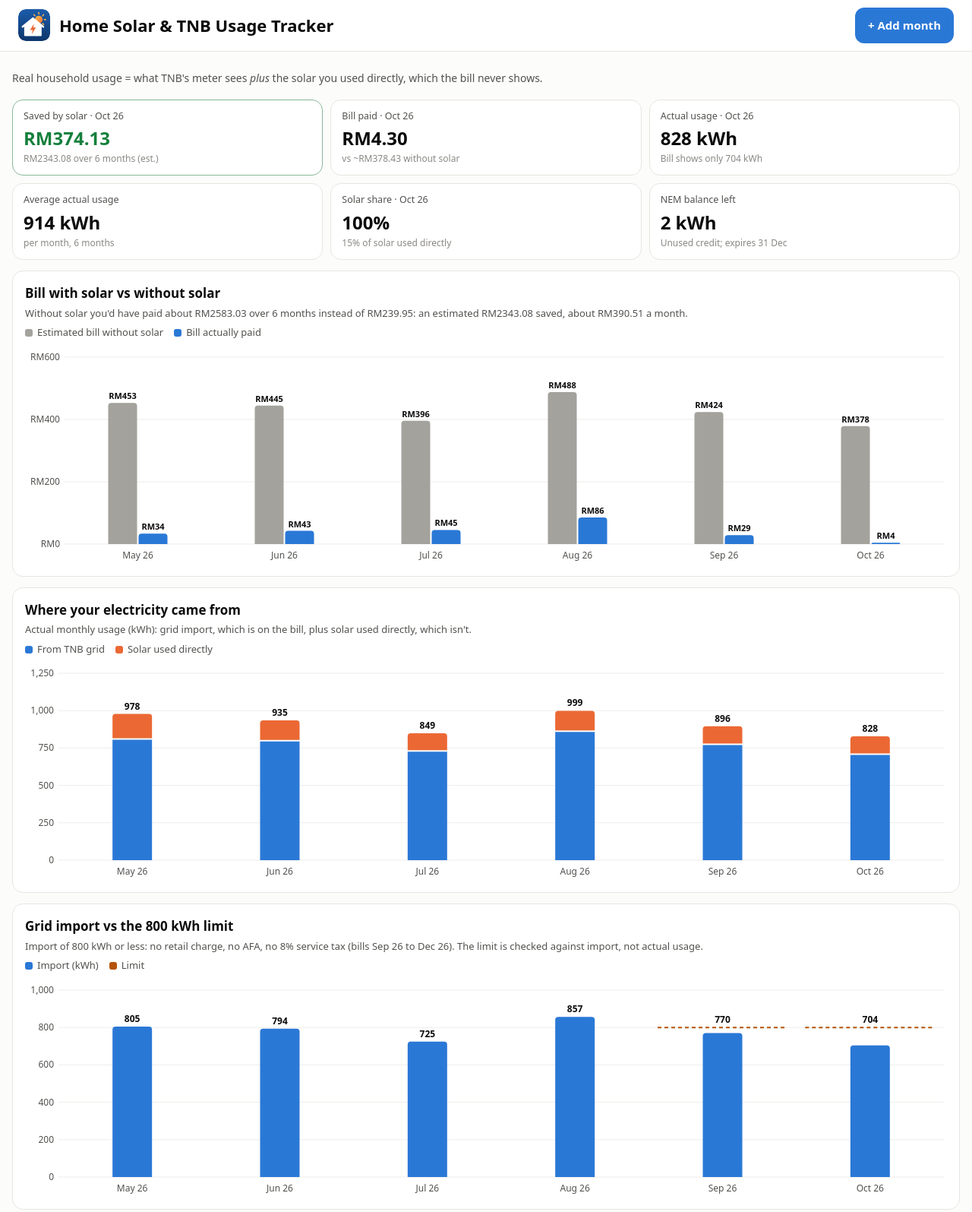
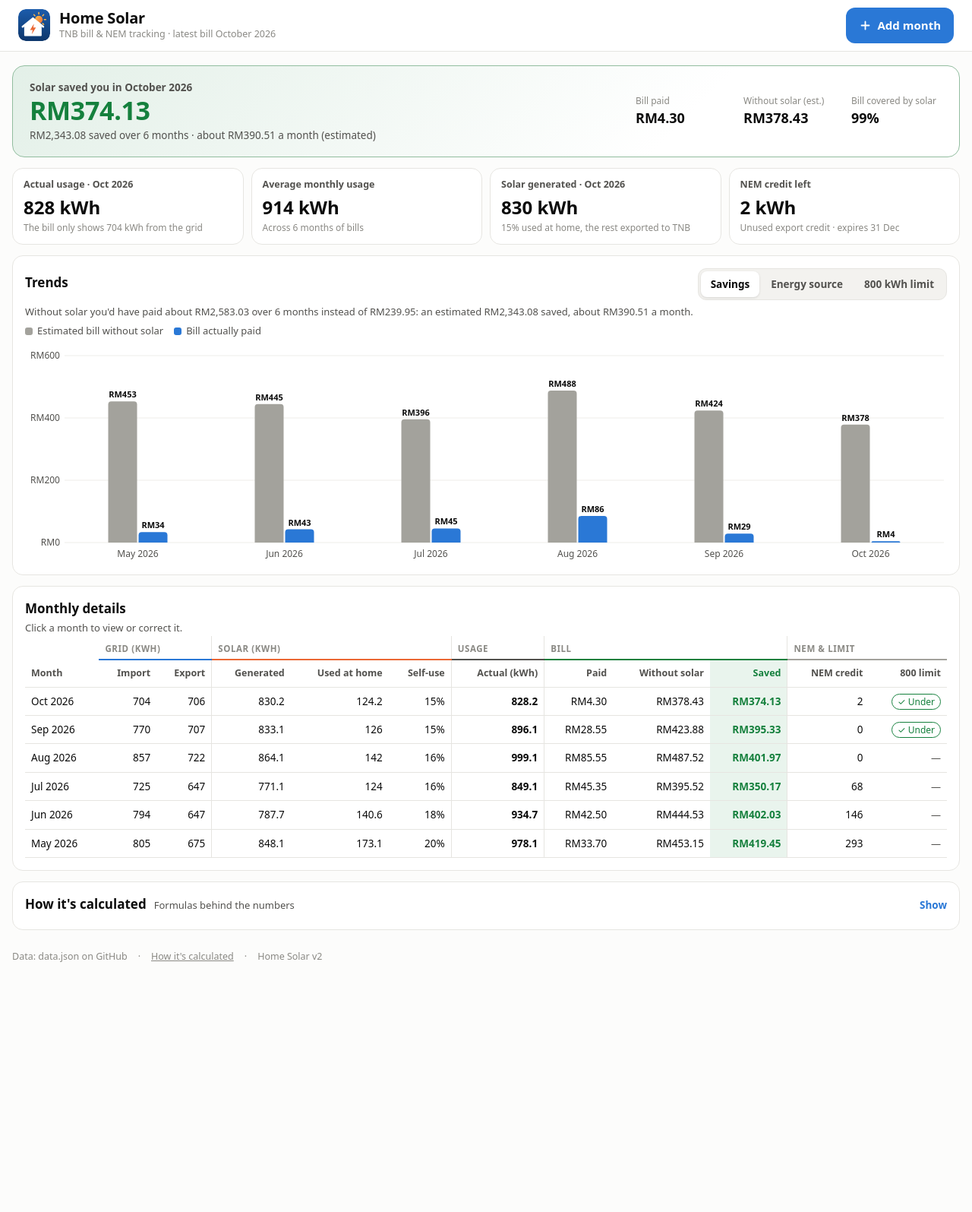
Before and after one commit to derektanjh/solar-tracker, a plain HTML site: page index.html in a window 1280 px wide. Shown: the top 1595 px of the page at 76% size. After the commit the page ends 1297 px from the top, so only its background shows below. Drawn offline with Linux system fonts and the light colour scheme.

Commit message:
Solar v2: savings headline, chart tabs, grouped table, clearer wording

```diff
--- a/index.html
+++ b/index.html
@@ -3,7 +3,7 @@
 <head>
 <meta charset="utf-8">
 <meta name="viewport" content="width=device-width, initial-scale=1, viewport-fit=cover">
-<title>Solar Tracker</title>
+<title>Home Solar</title>
 <link rel="icon" href="icon.svg" type="image/svg+xml">
 <link rel="icon" href="icon-192.png" sizes="192x192" type="image/png">
 <link rel="apple-touch-icon" href="apple-touch-icon.png">
@@ -20,17 +20,17 @@
   --surface:#fcfcfb; --card:#ffffff; --line:#e6e5e1; --grid:#eeede9; --soft:#f3f2ef;
   --text:#0b0b0b; --text2:#52514e; --muted:#8a8984;
   --grid-c:#2a78d6; --solar-c:#eb6834; --base-c:#a3a29c;
-  --accent:#2a78d6; --warn:#b45309; --good:#15803d; --bad:#c2410c;
+  --accent:#2a78d6; --warn:#b45309; --good:#15803d; --bad:#c2410c; --limit:#c62828;
 }
 @media (prefers-color-scheme:dark){
   :root{color-scheme:dark;--surface:#1a1a19;--card:#232322;--line:#3a3a38;--grid:#2e2e2c;--soft:#2b2b29;
   --text:#f0efec;--text2:#c3c2b7;--muted:#8f8e86;--grid-c:#3987e5;--solar-c:#d95926;--base-c:#6f6e69;
-  --accent:#3987e5;--warn:#f59e0b;--good:#4ade80;--bad:#fb923c}
+  --accent:#3987e5;--warn:#f59e0b;--good:#4ade80;--bad:#fb923c;--limit:#f87171}
 }
 *{box-sizing:border-box;-webkit-tap-highlight-color:transparent}
 html{-webkit-text-size-adjust:100%}
 body{margin:0;background:var(--surface);color:var(--text);font:15px/1.5 system-ui,-apple-system,"Segoe UI",Roboto,sans-serif}
-main{max-width:1280px;margin:0 auto;padding:18px calc(16px + env(safe-area-inset-right)) calc(110px + env(safe-area-inset-bottom)) calc(16px + env(safe-area-inset-left))}
+main{max-width:1280px;margin:0 auto;padding:18px calc(16px + env(safe-area-inset-right)) 8px calc(16px + env(safe-area-inset-left))}
 header{display:flex;align-items:center;gap:12px;margin-bottom:4px}
 header img{width:42px;height:42px;border-radius:10px;flex:none}
 header h1{flex:1}
@@ -64,7 +64,7 @@ tbody tr{cursor:pointer} tbody tr:hover{background:var(--soft)}
 td.hl{font-weight:650}
 .scroll{overflow-x:auto}
 .flag{font-size:12px;padding:1px 7px;border-radius:99px;border:1px solid currentColor}
-.flag.ok{color:var(--good)} .flag.over{color:var(--warn)}
+.flag.ok{color:var(--good)} .flag.over{color:var(--limit)}
 .mcards{display:none}
 .mcard{border:1px solid var(--line);border-radius:12px;padding:12px;margin-top:10px;cursor:pointer}
 .mcard .top{display:flex;justify-content:space-between;align-items:baseline;gap:8px}
@@ -133,6 +133,43 @@ pre{background:var(--surface);border:1px solid var(--line);border-radius:8px;pad
 /* full-width top bar */
 header.topbar{position:sticky;top:0;z-index:20;display:flex;align-items:center;gap:12px;margin:0;background:color-mix(in srgb,var(--card) 88%,transparent);-webkit-backdrop-filter:saturate(1.4) blur(10px);backdrop-filter:saturate(1.4) blur(10px);border-bottom:1px solid var(--line);padding:calc(10px + env(safe-area-inset-top)) calc(24px + env(safe-area-inset-right)) 10px calc(24px + env(safe-area-inset-left))}
 @media (max-width:640px){header.topbar{padding-left:calc(16px + env(safe-area-inset-left));padding-right:calc(16px + env(safe-area-inset-right))}}
+
+.ttl{flex:1;min-width:0}
+.ttl h1{font-size:20px;letter-spacing:-.01em}
+.ttl .meta{font-size:12.5px;color:var(--muted);white-space:nowrap;overflow:hidden;text-overflow:ellipsis}
+#hdrAdd svg{width:17px;height:17px}
+.hero{display:flex;align-items:center;justify-content:space-between;gap:16px 28px;flex-wrap:wrap;margin-bottom:14px;padding:18px 22px;border-radius:16px;border:1px solid color-mix(in srgb,var(--good) 40%,var(--line));background:linear-gradient(135deg,color-mix(in srgb,var(--good) 12%,var(--card)),var(--card) 70%)}
+.h-k{font-size:13.5px;color:var(--text2);font-weight:600}
+.h-v{font-size:34px;font-weight:700;color:var(--good);line-height:1.2;font-variant-numeric:tabular-nums;letter-spacing:-.01em}
+.h-d{font-size:13.5px;color:var(--text2);margin-top:2px}
+.h-side{display:flex;gap:22px;flex-wrap:wrap}
+.h-side div{min-width:120px}
+.h-side .k{font-size:12px;color:var(--muted)}
+.h-side .v{font-size:18px;font-weight:650;font-variant-numeric:tabular-nums}
+.skel{color:transparent!important;display:inline-block;border-radius:8px;background:linear-gradient(90deg,var(--soft) 25%,var(--line) 50%,var(--soft) 75%);background-size:200% 100%;animation:shim 1.2s linear infinite}
+@keyframes shim{to{background-position:-200% 0}}
+.tiles{grid-template-columns:repeat(4,1fr)}
+.tile .k{font-weight:600}
+.card-h{display:flex;align-items:center;justify-content:space-between;gap:10px;flex-wrap:wrap;margin-bottom:6px}
+.tabs{display:inline-flex;background:var(--soft);border:1px solid var(--line);border-radius:11px;padding:3px;gap:2px}
+.tabs button{font:inherit;font-size:13.5px;font-weight:600;border:none;background:none;color:var(--text2);padding:7px 13px;border-radius:8px;cursor:pointer;min-height:34px}
+.tabs button[aria-selected=true]{background:var(--card);color:var(--text);box-shadow:0 1px 3px rgba(0,0,0,.12)}
+thead tr.grp th{font-size:11.5px;letter-spacing:.05em;text-transform:uppercase;color:var(--muted);text-align:left;border-bottom:2px solid var(--c);padding-bottom:5px}
+thead tr.grp th.gap{border-bottom:none}
+th.sep,td.sep{border-left:1px solid var(--line)}
+td.sv,th.sv{background:color-mix(in srgb,var(--good) 9%,transparent);color:var(--good)}
+th.sv{color:var(--good)}
+.only-m{display:none}
+details.calc summary{cursor:pointer;list-style:none;display:flex;align-items:baseline;gap:10px;flex-wrap:wrap}
+details.calc summary::-webkit-details-marker{display:none}
+details.calc summary h2{display:inline}
+details.calc summary::after{content:"Show";margin-left:auto;color:var(--accent);font-size:13.5px;font-weight:600}
+details.calc[open] summary::after{content:"Hide"}
+details.calc .formula{margin-top:10px}
+footer{max-width:1280px;margin:0 auto;padding:4px 16px calc(28px + env(safe-area-inset-bottom));font-size:12.5px;color:var(--muted);display:flex;gap:6px 14px;flex-wrap:wrap}
+footer a{color:var(--muted)}
+@media (max-width:899px){.tiles{grid-template-columns:1fr 1fr}}
+@media (max-width:640px){footer{padding-bottom:calc(100px + env(safe-area-inset-bottom))}.only-d{display:none}.only-m{display:inline}.ttl h1{font-size:18px}.hero{padding:16px}.h-v{font-size:28px}.tabs{width:100%}.h-side{display:grid;grid-template-columns:repeat(3,1fr);gap:10px;width:100%}.h-side div{min-width:0}.h-side .v{font-size:16px}.tabs button{flex:1;padding:7px 6px;font-size:12.5px}}
 </style>
 <style id="splash-css">#splash{position:fixed;inset:0;z-index:9999;display:flex;align-items:center;justify-content:center;background:linear-gradient(160deg,var(--sp1,#1c5cab),var(--sp2,#0d366b));color:#fff;opacity:1;transition:opacity .45s ease,visibility .45s;animation:spfail .01s linear 5s forwards}
 #splash.out{opacity:0;visibility:hidden;pointer-events:none}
@@ -150,55 +187,59 @@ header.topbar{position:sticky;top:0;z-index:20;display:flex;align-items:center;g
 <link rel="stylesheet" href="portal.css">
 </head>
 <body>
-<div id="splash" style="--sp1:#1c5cab;--sp2:#0d366b" role="status" aria-label="Loading"><div class="sp-in"><img src="icon.svg" alt=""><div class="sp-name">Solar Tracker</div><div class="sp-dots"><i></i><i></i><i></i></div></div></div>
+<div id="splash" style="--sp1:#1c5cab;--sp2:#0d366b" role="status" aria-label="Loading"><div class="sp-in"><img src="icon.svg" alt=""><div class="sp-name">Home Solar</div><div class="sp-dots"><i></i><i></i><i></i></div></div></div>
 <header class="topbar">
   <img src="icon.svg" alt="">
-  <h1>Home Solar &amp; TNB Usage Tracker</h1>
-  <button class="btn" id="hdrAdd" type="button">+ Add month</button>
+  <div class="ttl"><h1>Home Solar</h1><div class="meta" id="meta">TNB bill &amp; NEM tracking</div></div>
+  <button class="btn" id="hdrAdd" type="button"><svg viewBox="0 0 24 24" fill="none" stroke="currentColor" stroke-width="2.6" stroke-linecap="round"><path d="M12 5v14M5 12h14"/></svg>Add month</button>
 </header>
 <main>
-  <p class="sub">Real household usage = what TNB's meter sees <em>plus</em> the solar you used directly, which the bill never shows.</p>
-
+  <div class="hero" id="hero"><div class="h-main"><div class="h-k">Loading your bills…</div><div class="h-v skel">RM000.00</div></div></div>
   <div class="tiles" id="tiles"></div>
 
   <div class="card">
-    <h2>Bill with solar vs without solar</h2>
+    <div class="card-h"><h2>Trends</h2>
+      <div class="tabs" role="tablist">
+        <button role="tab" type="button" data-tab="t3" aria-selected="true">Savings</button>
+        <button role="tab" type="button" data-tab="t1">Energy source</button>
+        <button role="tab" type="button" data-tab="t2">800 kWh limit</button>
+      </div></div>
+    <div class="pane" id="t3">
       <div class="note" id="saveNote"></div>
       <div class="legend"><span style="--c:var(--base-c)">Estimated bill without solar</span><span style="--c:var(--grid-c)">Bill actually paid</span></div>
       <div class="chartwrap" id="c3"></div>
     </div>
-
-  <div class="card">
-    <h2>Where your electricity came from</h2>
-    <div class="note">Actual monthly usage (kWh): grid import, which is on the bill, plus solar used directly, which isn't.</div>
+    <div class="pane" id="t1" hidden>
+      <div class="note">Your real monthly usage: what you imported from TNB (on the bill) plus the solar you used directly (not on the bill).</div>
       <div class="legend"><span style="--c:var(--grid-c)">From TNB grid</span><span style="--c:var(--solar-c)">Solar used directly</span></div>
       <div class="chartwrap" id="c1"></div>
     </div>
-
-  <div class="card">
-    <h2>Grid import vs the 800 kWh limit</h2>
+    <div class="pane" id="t2" hidden>
       <div class="note" id="limitNote"></div>
-    <div class="legend"><span style="--c:var(--grid-c)">Import (kWh)</span><span style="--c:var(--warn)">Limit</span></div>
+      <div class="legend"><span style="--c:var(--grid-c)">Grid import (kWh)</span><span style="--c:var(--limit)">800 kWh limit</span></div>
       <div class="chartwrap" id="c2"></div>
+    </div>
   </div>
 
   <div class="card">
     <h2>Monthly details</h2>
-    <div class="note">Tap a month to correct it.</div>
+    <div class="note"><span class="only-d">Click a month to view or correct it.</span><span class="only-m">Tap a month to view or correct it.</span></div>
     <div class="scroll"><table id="tbl"></table></div>
     <div class="mcards" id="mcards"></div>
   </div>
 
-  <div class="card">
-    <h2>How it's calculated</h2>
+  <details class="card calc" id="calc">
+    <summary><h2>How it's calculated</h2><span class="note">Formulas behind the numbers</span></summary>
     <div class="formula">
       <b>Solar used directly</b> = Solar generated − Export<br>
       <b>Actual usage</b> = Import + Solar generated − Export<br>
       <b>Without-solar bill</b> = your actual usage billed under the same ToU tariff, AFA, incentive, retail, service tax and KWTBB rules as that month's bill (this method reproduces your real bills to the sen).<br>
-      <b>NEM</b> credits cover Energy, Capacity &amp; Network kWh-for-kWh; AFA, retail, tax and KWTBB are worked out on full import.
+      <b>NEM</b> credits cover Energy, Capacity &amp; Network kWh-for-kWh; AFA, retail, tax and KWTBB are worked out on full import.<br>
+      <b>Bill covered by solar</b> = 1 − Bill paid ÷ Estimated bill without solar
     </div>
-  </div>
+  </details>
 </main>
+<footer><span id="ftData">Data: data.json on GitHub</span><span>·</span><a href="#calc" id="ftCalc">How it's calculated</a><span>·</span><span>Home Solar v2</span></footer>
 
 <button class="btn fab" id="fab" type="button"><svg viewBox="0 0 24 24" fill="none" stroke="currentColor" stroke-width="2.6" stroke-linecap="round"><path d="M12 5v14M5 12h14"/></svg>Add month</button>
 
@@ -284,11 +325,11 @@ const store={get(k){try{return localStorage.getItem(k)}catch(e){return null}},se
 
 /* ---------- helpers ---------- */
 const MON=["Jan","Feb","Mar","Apr","May","Jun","Jul","Aug","Sep","Oct","Nov","Dec"];
-const lbl=m=>{const[y,mm]=m.split("-");return MON[+mm-1]+" "+y.slice(2)};
+const lbl=m=>{const[y,mm]=m.split("-");return MON[+mm-1]+" "+y};
 const lblLong=m=>{const[y,mm]=m.split("-");return ["January","February","March","April","May","June","July","August","September","October","November","December"][+mm-1]+" "+y};
 const f0=n=>Math.round(n).toLocaleString();
 const f1=n=>(Math.round(n*10)/10).toLocaleString(undefined,{maximumFractionDigits:1});
-const rm=n=>"RM"+n.toFixed(2);
+const rm=n=>"RM"+n.toLocaleString("en-MY",{minimumFractionDigits:2,maximumFractionDigits:2});
 const $=id=>document.getElementById(id);
 function calc(m){
   const imp=m.import_peak+m.import_offpeak, exp=m.export_peak+m.export_offpeak;
@@ -342,7 +383,7 @@ function stackChart(id,rows,o){
   const F=frame(id,{aria:o.aria,max:Math.max(o.minMax||0,...rows.map(o.total))});
   const band=F.iw/rows.length,bw=Math.min(F.narrow?30:52,band*0.56);
   if(o.limitLine)rows.forEach((r,i)=>{const lim=o.limitLine(r);if(lim==null)return;const x0=F.m.l+band*i+band*0.06;
-    el("line",{x1:x0,x2:x0+band*0.88,y1:F.Y(lim),y2:F.Y(lim),stroke:"var(--warn)","stroke-width":2,"stroke-dasharray":"5 4"},F.svg)});
+    el("line",{x1:x0,x2:x0+band*0.88,y1:F.Y(lim),y2:F.Y(lim),stroke:"var(--limit)","stroke-width":2,"stroke-dasharray":"5 4"},F.svg)});
   rows.forEach((r,i)=>{
     const cx=F.m.l+band*i+band/2,x=cx-bw/2;let acc=0;
     o.series.forEach((s,j)=>{const v=Math.max(0,s.value(r)),y0=F.Y(acc)-(j>0?2:0),y1=F.Y(acc+v);acc+=v;
@@ -373,13 +414,16 @@ function render(){
   ROWS=DATA.months.slice().sort((a,b)=>a.month.localeCompare(b.month)).map(calc).map(r=>{const w=withoutSolar(r,rules);return {...r,wo:w,saved:w-r.bill}});
   const rows=ROWS;if(!rows.length)return;
   const last=rows.at(-1),n=rows.length,sum=k=>rows.reduce((a,r)=>a+r[k],0);
+  const cover=last.wo>0?Math.max(0,Math.min(100,(1-last.bill/last.wo)*100)):0;
+  $("hero").innerHTML=`<div class="h-main"><div class="h-k">Solar saved you in ${lblLong(last.month)}</div><div class="h-v">${rm(last.saved)}</div>
+    <div class="h-d">${rm(sum("saved"))} saved over ${n} months · about ${rm(sum("saved")/n)} a month (estimated)</div></div>
+    <div class="h-side"><div><div class="k">Bill paid</div><div class="v">${rm(last.bill)}</div></div><div><div class="k">Without solar (est.)</div><div class="v">${rm(last.wo)}</div></div><div><div class="k">Bill covered by solar</div><div class="v">${f0(cover)}%</div></div></div>`;
   $("tiles").innerHTML=`
-    <div class="tile hero"><div class="k">Saved by solar · ${lbl(last.month)}</div><div class="v">${rm(last.saved)}</div><div class="d">${rm(sum("saved"))} over ${n} months (est.)</div></div>
-    <div class="tile"><div class="k">Bill paid · ${lbl(last.month)}</div><div class="v">${rm(last.bill)}</div><div class="d">vs ~${rm(last.wo)} without solar</div></div>
-    <div class="tile"><div class="k">Actual usage · ${lbl(last.month)}</div><div class="v">${f0(last.usage)} kWh</div><div class="d">Bill shows only ${f0(last.imp)} kWh</div></div>
-    <div class="tile"><div class="k">Average actual usage</div><div class="v">${f0(sum("usage")/n)} kWh</div><div class="d">per month, ${n} months</div></div>
-    <div class="tile"><div class="k">Solar share · ${lbl(last.month)}</div><div class="v">${f0(last.share)}%</div><div class="d">${f0(last.selfPct)}% of solar used directly</div></div>
-    <div class="tile"><div class="k">NEM balance left</div><div class="v">${f0(last.nem_balance)} kWh</div><div class="d">Unused credit; expires 31 Dec</div></div>`;
+    <div class="tile"><div class="k">Actual usage · ${lbl(last.month)}</div><div class="v">${f0(last.usage)} kWh</div><div class="d">The bill only shows ${f0(last.imp)} kWh from the grid</div></div>
+    <div class="tile"><div class="k">Average monthly usage</div><div class="v">${f0(sum("usage")/n)} kWh</div><div class="d">Across ${n} months of bills</div></div>
+    <div class="tile"><div class="k">Solar generated · ${lbl(last.month)}</div><div class="v">${f0(last.solar)} kWh</div><div class="d">${f0(last.selfPct)}% used at home, the rest exported to TNB</div></div>
+    <div class="tile"><div class="k">NEM credit left</div><div class="v">${f0(last.nem_balance)} kWh</div><div class="d">Unused export credit · expires 31 Dec</div></div>`;
+  $("meta").textContent=`TNB bill & NEM tracking · latest bill ${lblLong(last.month)}`;
   $("saveNote").textContent=`Without solar you'd have paid about ${rm(sum("wo"))} over ${n} months instead of ${rm(sum("bill"))}: an estimated ${rm(sum("saved"))} saved, about ${rm(sum("saved")/n)} a month.`;
   groupChart("c3",rows,{aria:"Monthly bill without solar compared with the bill actually paid",
     series:[{color:"var(--base-c)",value:r=>r.wo},{color:"var(--grid-c)",value:r=>r.bill}],
@@ -393,18 +437,23 @@ function render(){
     series:[{color:"var(--grid-c)",value:r=>r.imp}],topLabel:r=>f0(r.imp),
     limitLine:r=>{const x=ruleFor(r.month,rules);return x?x.import_limit:null},
     tip:r=>{const x=ruleFor(r.month,rules);return `<b>${lbl(r.month)} · import ${f0(r.imp)} kWh</b>Peak ${f0(r.import_peak)} · Off-peak ${f0(r.import_offpeak)}<br>`+(x?(r.imp<=x.import_limit?`Under ${x.import_limit} by ${f0(x.import_limit-r.imp)}`:`Over ${x.import_limit} by ${f0(r.imp-x.import_limit)}`):"No limit rule this month")}});
-  const flag=r=>{const x=ruleFor(r.month,rules);return x?(r.imp<=x.import_limit?'<span class="flag ok">✓ under</span>':'<span class="flag over">▲ over</span>'):'<span class="note">—</span>'};
-  $("tbl").innerHTML=`<thead><tr><th>Month</th><th>Import</th><th>Export</th><th>Solar gen.</th><th>Solar used</th><th>Actual usage</th><th>Self-use</th><th>NEM bal.</th><th>Paid</th><th>Without solar</th><th>Saved</th><th>800 limit</th></tr></thead><tbody>`+
-    rows.map(r=>`<tr data-m="${r.month}"><td>${lbl(r.month)}</td><td>${f0(r.imp)}</td><td>${f0(r.exp)}</td><td>${f1(r.solar)}</td><td>${f1(r.direct)}</td><td class="hl">${f1(r.usage)}</td><td>${f0(r.selfPct)}%</td><td>${f0(r.nem_balance)}</td><td>${rm(r.bill)}</td><td>${rm(r.wo)}</td><td class="hl">${rm(r.saved)}</td><td>${flag(r)}</td></tr>`).join("")+"</tbody>";
+  const flag=r=>{const x=ruleFor(r.month,rules);return x?(r.imp<=x.import_limit?'<span class="flag ok">✓ Under</span>':'<span class="flag over">▲ Over</span>'):'<span class="note">—</span>'};
+  $("tbl").innerHTML=`<thead><tr class="grp"><th class="gap"></th><th colspan="2" style="--c:var(--grid-c)">Grid (kWh)</th><th colspan="3" class="sep" style="--c:var(--solar-c)">Solar (kWh)</th><th class="sep" style="--c:var(--text2)">Usage</th><th colspan="3" class="sep" style="--c:var(--good)">Bill</th><th colspan="2" class="sep" style="--c:var(--base-c)">NEM &amp; limit</th></tr>
+    <tr><th>Month</th><th>Import</th><th>Export</th><th class="sep">Generated</th><th>Used at home</th><th>Self-use</th><th class="sep">Actual (kWh)</th><th class="sep">Paid</th><th>Without solar</th><th class="sv">Saved</th><th class="sep">NEM credit</th><th>800 limit</th></tr></thead><tbody>`+
+    rows.slice().reverse().map(r=>`<tr data-m="${r.month}"><td>${lbl(r.month)}</td><td>${f0(r.imp)}</td><td>${f0(r.exp)}</td><td class="sep">${f1(r.solar)}</td><td>${f1(r.direct)}</td><td>${f0(r.selfPct)}%</td><td class="sep hl">${f1(r.usage)}</td><td class="sep">${rm(r.bill)}</td><td>${rm(r.wo)}</td><td class="hl sv">${rm(r.saved)}</td><td class="sep">${f0(r.nem_balance)}</td><td>${flag(r)}</td></tr>`).join("")+"</tbody>";
   $("mcards").innerHTML=rows.slice().reverse().map(r=>`<div class="mcard" data-m="${r.month}">
     <div class="top"><b>${lblLong(r.month)}</b><span class="save">saved ${rm(r.saved)}</span></div>${(()=>{const x=ruleFor(r.month,rules);return x?`<div class="note" style="margin-top:2px">${r.imp<=x.import_limit?"✓ Import under "+x.import_limit+" kWh":"▲ Import over "+x.import_limit+" kWh"}</div>`:""})()}
     <div class="grid"><span>Actual usage <b>${f0(r.usage)} kWh</b></span><span>Paid <b>${rm(r.bill)}</b></span>
     <span>Import <b>${f0(r.imp)}</b> · Export <b>${f0(r.exp)}</b></span><span>Without solar <b>${rm(r.wo)}</b></span>
-    <span>Solar <b>${f1(r.solar)}</b> (${f0(r.selfPct)}% used)</span><span>NEM bal. <b>${f0(r.nem_balance)} kWh</b></span></div></div>`).join("");
+    <span>Solar <b>${f1(r.solar)}</b> (${f0(r.selfPct)}% used at home)</span><span>NEM credit <b>${f0(r.nem_balance)} kWh</b></span></div></div>`).join("");
   document.querySelectorAll("[data-m]").forEach(e=>e.onclick=()=>openSheet(DATA.months.find(m=>m.month===e.dataset.m)));
 }
 let rt;addEventListener("resize",()=>{clearTimeout(rt);rt=setTimeout(()=>DATA&&render(),150)});
-fetch("data.json?"+Date.now()).then(r=>r.json()).then(d=>{DATA=d;render()}).catch(e=>{$("tiles").innerHTML='<div class="tile">Could not load data.json: '+e+'</div>'});
+function setTab(id){document.querySelectorAll(".tabs [data-tab]").forEach(b=>{const on=b.dataset.tab===id;b.setAttribute("aria-selected",on);$(b.dataset.tab).hidden=!on});try{localStorage.setItem("solarTab",id)}catch(e){}if(DATA)render()}
+document.querySelectorAll(".tabs [data-tab]").forEach(b=>b.onclick=()=>setTab(b.dataset.tab));
+(()=>{let t=null;try{t=localStorage.getItem("solarTab")}catch(e){}if(t&&$(t))setTab(t)})();
+$("ftCalc").onclick=e=>{e.preventDefault();const d=$("calc");d.open=true;d.scrollIntoView({behavior:"smooth",block:"start"})};
+fetch("data.json?"+Date.now()).then(r=>r.json()).then(d=>{DATA=d;render()}).catch(e=>{$("hero").innerHTML='<div class="h-main"><div class="h-k">Could not load your bills</div><div class="h-d">'+e+'. Refresh the page to try again.</div></div>'});
 
 /* ---------- bill PDF reading (pdf.js, runs on this device) ---------- */
 let pdfjsLib=null;
```
Lines whose indentation alone changed are shown as unchanged.
